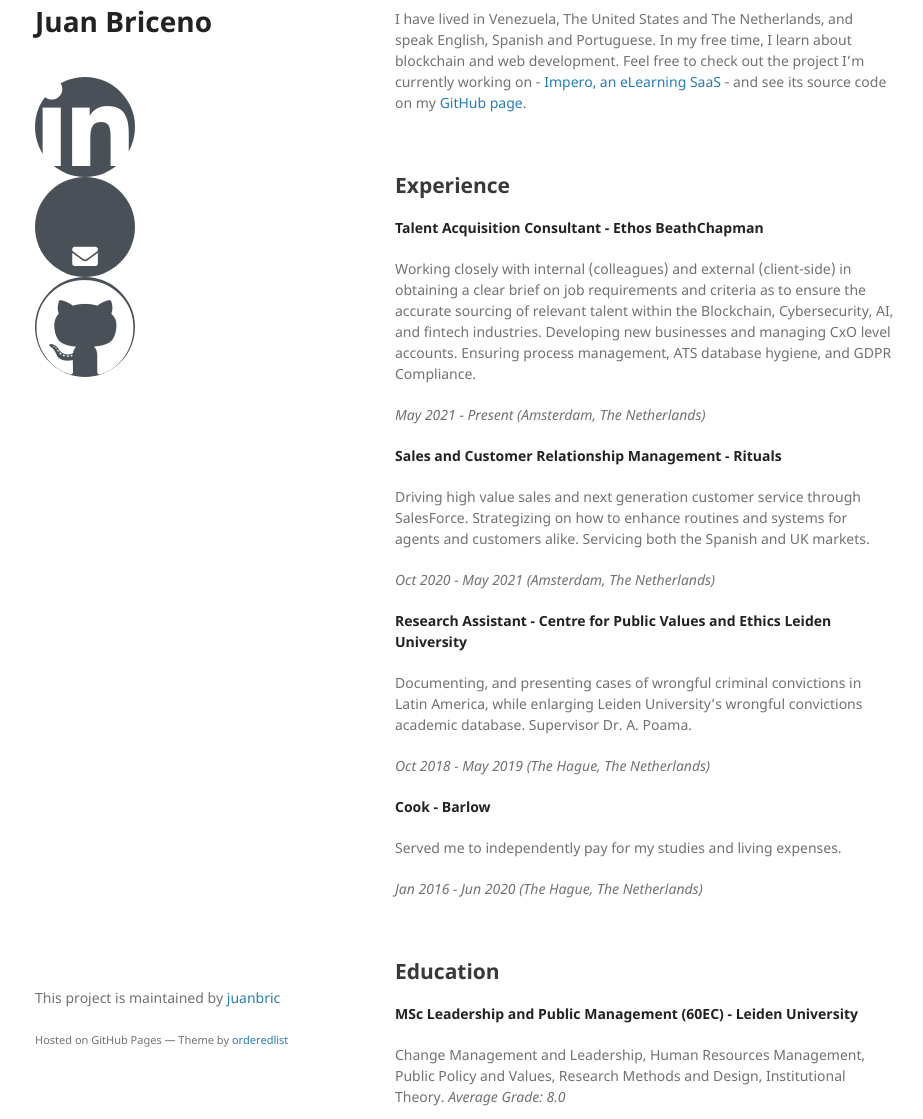
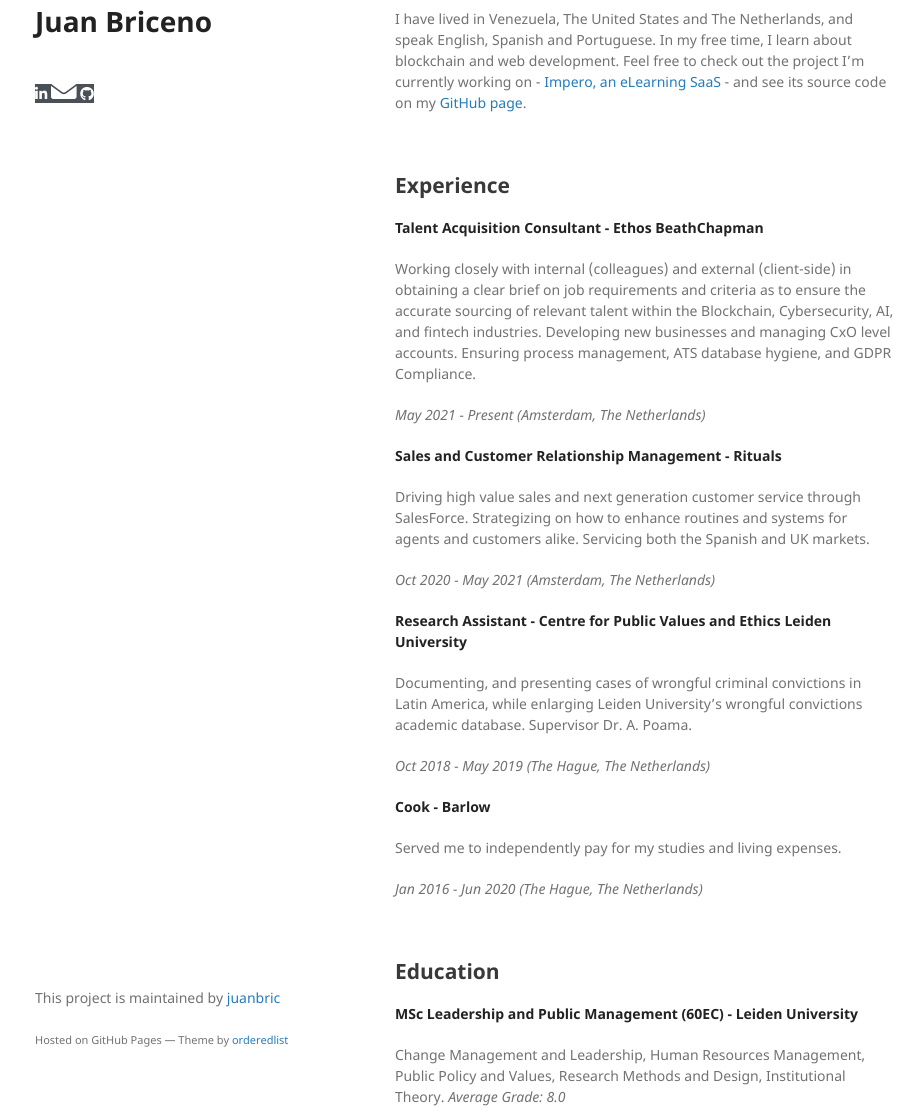
Before and after one commit to juanbric/homepage, a Jekyll site: the page built from index.md, in a window 1280 px wide and 1400 px high. Shown: the part 281-1400 px from the top of the window, without its empty margins (175-1098 px from the left). Built offline with Jekyll 4.4.1, drawn with Linux system fonts in a browser that asks for light colours; nearby versions of some CDN libraries; our own code applies the rules of GitHub Pages for plain Markdown files; a style sheet for code colours, icons or effects is not loaded.

Commit message:
Update jekyll-theme-minimal.scss

```diff
--- a/_sass/jekyll-theme-minimal.scss
+++ b/_sass/jekyll-theme-minimal.scss
@@ -203,10 +203,7 @@ hr {
 }
 
 .social-icons a{
-  display:inline-block;
-  height:100px;
-  width:100px;
-  background-color:#495057;color:#fff!important;border-radius:100%;text-align:center;font-size:100px;line-height:100px;margin-right:100px}.social-icons a:last-child{margin-right:0}.social-icons a:hover{background-color:#000000}
+  background-color:#495057;color:#fff!important;text-align:center;}.social-icons a:hover{background-color:#000000}
 
 
 footer {
```
